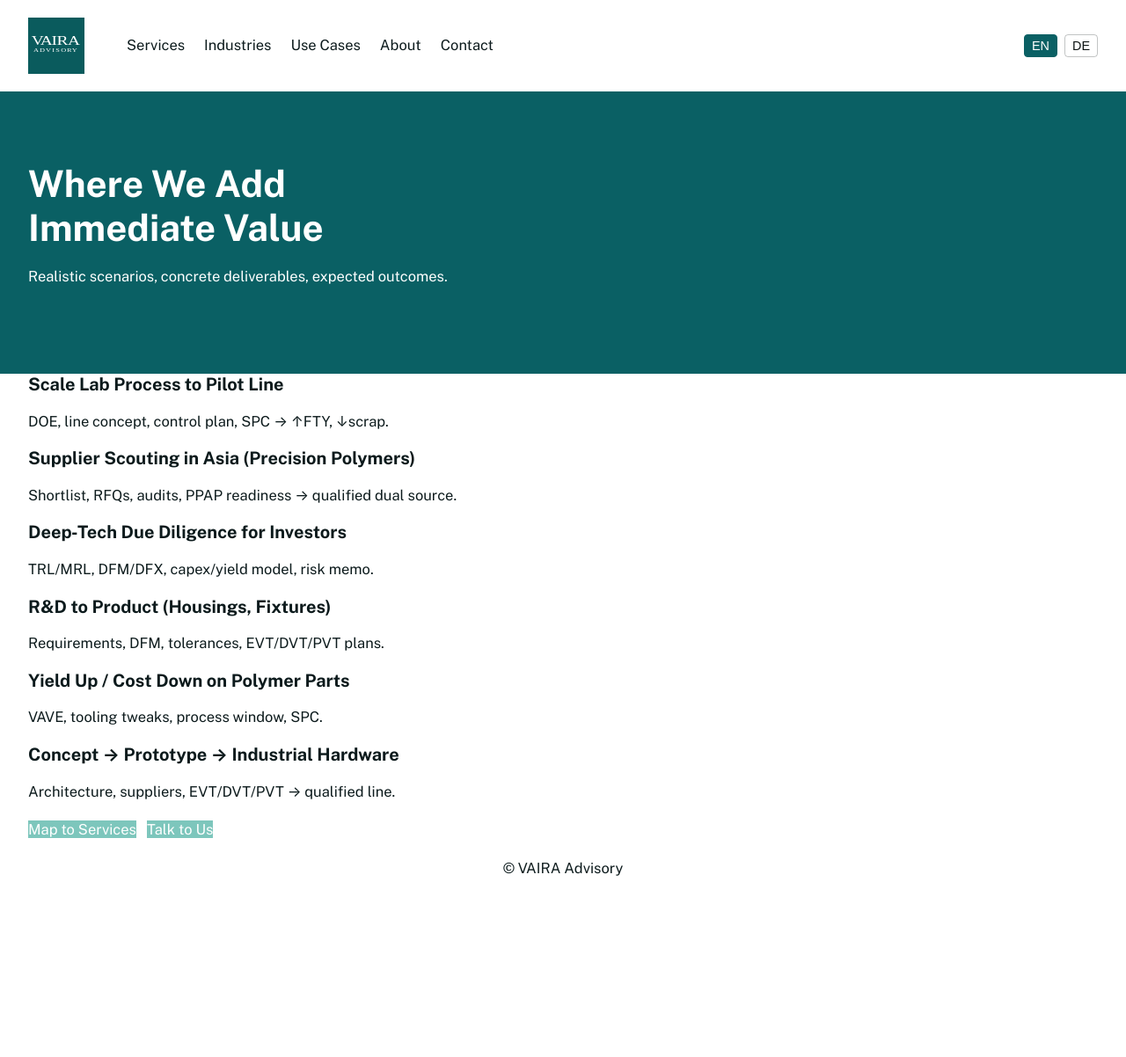
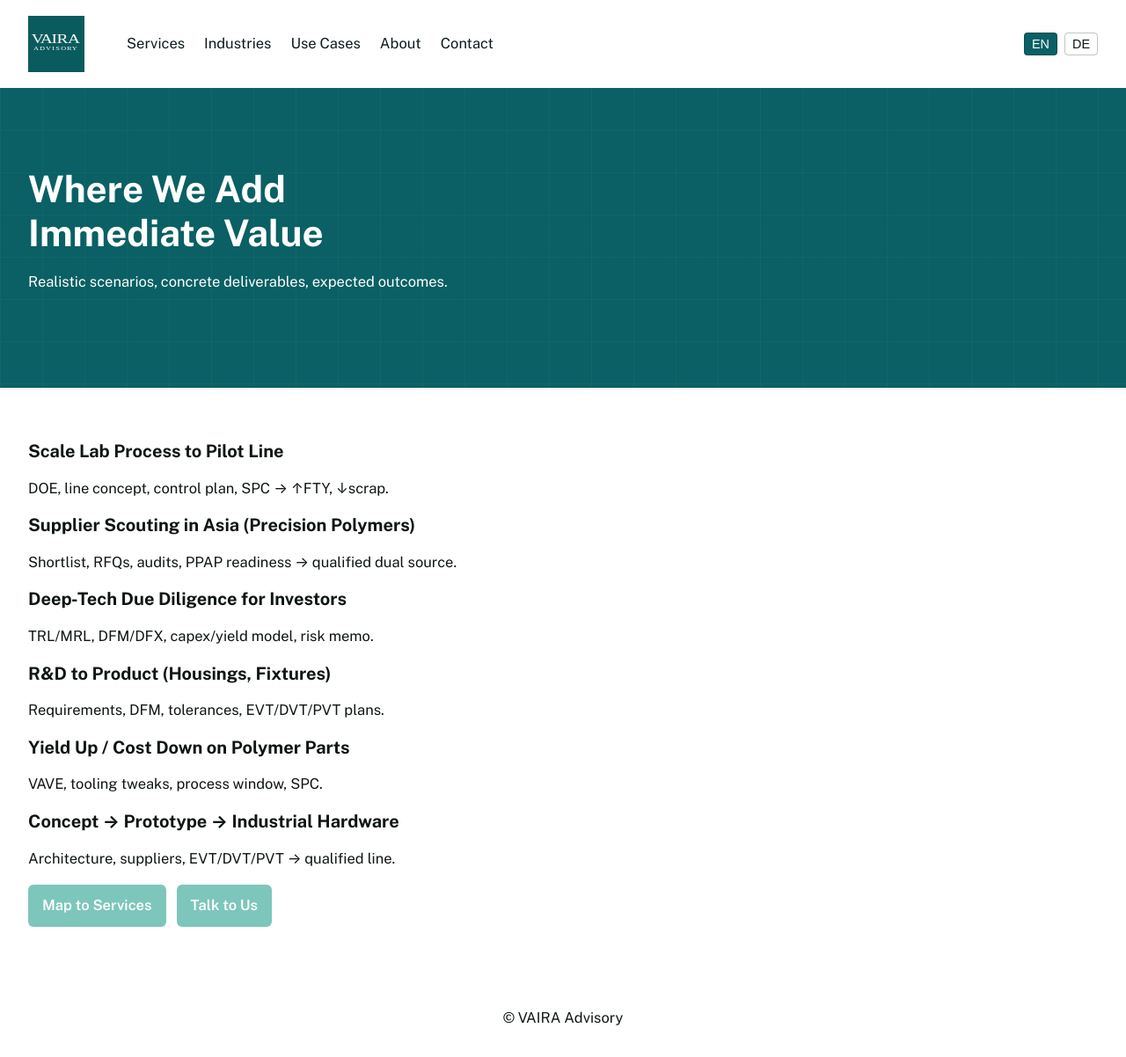
Before and after one commit to raphaelheeb/vaira-advisory, a Jekyll site: the page built from use-cases/index.html, in a window 1280 px wide. Shown: the whole page at 88% size. Built offline with Jekyll 4.4.1, drawn with Linux system fonts in a browser that asks for light colours; before the commit the page ends 1018 px from its top, so only the background shows below that.

Commit message:
Update styles.css

```diff
--- a/assets/css/styles.css
+++ b/assets/css/styles.css
@@ -1,40 +1,40 @@
 /* =========================================================
-   VAIRA Advisory – Cleaned + Unified Stylesheet
+   VAIRA Advisory – Cleaned + Stable Stylesheet (FINAL)
    ========================================================= */
 
 /* -------------------------
    DESIGN TOKENS
    ------------------------- */
 :root {
-  /* Colors */
   --bg: #0e1514;
   --bg-soft: #0f2220;
   --ink: #0C1A1C;
   --muted: #6E7A82;
-  --line: rgba(184, 212, 208, 0.20);
-  --line-soft: rgba(184, 212, 208, 0.12);
+  --line: rgba(184,212,208,0.20);
+  --line-soft: rgba(184,212,208,0.12);
   --brand: #9ad1c9;
   --accent: #0A6064;
   --surface: #ffffff;
+  --ink-strong: #0e1514;
+  --line-strong: rgba(6,20,19,0.12);
+
   --card: #13201e;
-  --ink-strong: #0e1514;
-  --line-strong: rgba(6, 20, 19, 0.12);
-
-  /* Layout */
   --radius: 8px;
   --maxw: 1460px;
-  --page-pad: 32px;        /* UNIFIED LEFT/RIGHT PADDING */
 
-  /* Typography */
-  --font: 'Public Sans', ui-sans-serif, system-ui, -apple-system, Segoe UI, Roboto, Helvetica, Arial, 'Apple Color Emoji', 'Segoe UI Emoji';
+  /* Unified padding */
+  --page-pad: 32px;
 
-  /* Hero Layout Controls */
+  /* Fonts */
+  --font: 'Public Sans', ui-sans-serif, system-ui, -apple-system;
+
+  /* Hero Controls */
   --hero-wrapper-maxw: 1500px;
   --hero-col-left: 1.1fr;
   --hero-col-right: 1.4fr;
   --hero-gap: 32px;
-  --hero-pad-top: 80px;
-  --hero-pad-bottom: 80px;
+  --hero-pad-top: 90px;
+  --hero-pad-bottom: 90px;
   --hero-visual-max: 520px;
 }
 
@@ -42,22 +42,22 @@
    RESET / BASE
    ------------------------- */
 * { box-sizing: border-box; }
-html, body { margin: 0; padding: 0; }
 
 html, body {
-  background: #ffffff !important;     /* Prevent dark bleed anywhere */
+  margin: 0; padding: 0;
+  background: #ffffff !important;
 }
 
 body {
   font-family: var(--font);
   font-size: 16.5px;
+  color: var(--ink);
   line-height: 1.65;
-  color: var(--ink);
   -webkit-font-smoothing: antialiased;
-  -moz-osx-font-smoothing: grayscale;
 }
 
 img, svg { max-width: 100%; display: block; }
+
 a { color: var(--ink); text-decoration: none; }
 a:hover { color: var(--brand); }
 
@@ -68,7 +68,7 @@
 h3 { font-size: clamp(18px, 2.4vw, 20px); }
 
 /* -------------------------
-   WRAPPERS – Unified Layout
+   WRAPPERS – unified
    ------------------------- */
 .content-wrapper {
   max-width: var(--maxw);
@@ -92,12 +92,12 @@
 }
 
 /* -------------------------
-   HEADER / NAV — CLEAN + UNIFIED
+   HEADER
    ------------------------- */
-
 .site-header {
   background: #ffffff;
-  padding: 20px 0;
+  padding: 18px 0;
+  border-bottom: 0;
   color: var(--ink-strong);
 }
 
@@ -106,26 +106,28 @@
   margin: 0 auto;
   padding-left: var(--page-pad);
   padding-right: var(--page-pad);
+
   display: flex;
   align-items: center;
-  gap: 48px; /* Logo → Menu */
+  gap: 48px;
 }
 
+/* Logo */
 .site-header .site-logo img,
 .site-header .site-logo svg {
-  height: 64px;     /* adjust here */
+  height: 64px;       /* Adjust if desired */
   width: auto;
   display: block;
   margin: 0;
   padding: 0;
 }
 
-/* NAVIGATION */
+/* Navigation */
 .site-header nav {
   display: flex;
   align-items: center;
   justify-content: space-between;
-  flex: 1;               /* expands nav across header */
+  flex: 1;
 }
 
 .nav {
@@ -137,12 +139,7 @@
   padding: 0;
 }
 
-.nav a {
-  line-height: 1.2;
-  padding-top: 2px;
-}
-
-/* LANGUAGE SWITCHER */
+/* Language switcher */
 .language-switcher {
   display: flex;
   align-items: center;
@@ -158,19 +155,34 @@
   background: transparent;
   border: 1px solid rgba(14,21,20,0.25);
   color: #0e1514;
-  transition: background 140ms ease, color 140ms ease;
+  transition: background 130ms, color 130ms;
 }
 
 .lang-btn.active {
   background: #0A6064;
   color: #ffffff;
-  border-color: #0A6064;
 }
 
 .lang-btn:hover {
   background: #7dc6bc;
   color: #0A6064;
-  border-color: #7dc6bc;
+}
+
+/* Language visibility */
+[lang="de"] { display: none; }
+html.lang-de [lang="en"] { display: none !important; }
+html.lang-de [lang="de"] { display: inline !important; }
+
+html.lang-de blockquote[lang="de"],
+html.lang-de div[lang="de"],
+html.lang-de p[lang="de"],
+html.lang-de li[lang="de"],
+html.lang-de h1[lang="de"],
+html.lang-de h2[lang="de"],
+html.lang-de h3[lang="de"],
+html.lang-de section[lang="de"],
+html.lang-de article[lang="de"] {
+  display: block !important;
 }
 
 /* -------------------------
@@ -179,11 +191,11 @@
 .hero {
   background: var(--accent);
   padding: var(--hero-pad-top) 0 var(--hero-pad-bottom);
+  overflow: hidden;
   position: relative;
-  overflow: hidden;
 }
 
-/* 2-column hero layout */
+/* 2 columns */
 .hero .hero-grid {
   display: grid;
   grid-template-columns: minmax(0, 1fr) minmax(0, 1.4fr);
@@ -197,21 +209,173 @@
   align-self: center;
 }
 
-/* Text colors */
 .hero-title,
 .hero-sub {
   color: #ffffff;
 }
 
+/* CTA */
 .hero-ctas .cta-btn {
+  background: #7dc6bc;
+  color: #ffffff;
   margin-right: 8px;
-  background: #7dc6bc;
-  color: #fff;
+}
+.hero-ctas .cta-btn:hover {
+  background: #ffffff;
+  color: var(--accent);
 }
 
-.hero .wrapper--wide {
-  max-width: var(--hero-wrapper-maxw);
-  margin: 0 auto;
-  padding-left: var(--page-pad);
-  padding-right: var(--page-pad);
+/* Right hero visual */
+.hero .hero-right {
+  display: flex;
+  justify-content: flex-end;
+  align-items: center;
 }
+
+.cad-contour {
+  width: 100%;
+  max-width: var(--hero-visual-max);
+  height: auto;
+  opacity: 0.9;
+}
+
+/* Grid overlay */
+.hero::before {
+  content: "";
+  position: absolute;
+  inset: 0;
+  z-index: 0;
+  pointer-events: none;
+  background-image:
+    linear-gradient(to right, rgba(184,212,208,0.16) 1px, transparent 1px),
+    linear-gradient(to bottom, rgba(184,212,208,0.16) 1px, transparent 1px);
+  background-size: 48px 48px;
+  opacity: .30;
+}
+
+/* Mobile hero */
+@media (max-width: 860px) {
+  .hero { padding: 56px 0 40px; }
+  .hero .hero-grid { grid-template-columns: 1fr; }
+  .hero .hero-right { margin-top: 12px; }
+}
+
+/* -------------------------
+   SECTIONS
+   ------------------------- */
+.section {
+  background: #ffffff;
+  padding: 60px 0;
+  color: var(--bg);
+}
+
+.section h2 {
+  margin-bottom: 22px;
+}
+
+/* -------------------------
+   CARDS
+   ------------------------- */
+#what-we-do .card-grid {
+  display: grid;
+  grid-template-columns: repeat(3, 1fr);
+  gap: 24px;
+}
+
+@media (max-width: 980px) {
+  #what-we-do .card-grid { grid-template-columns: repeat(2, 1fr); }
+}
+@media (max-width: 620px) {
+  #what-we-do .card-grid { grid-template-columns: 1fr; }
+}
+
+#what-we-do .card,
+#focus .card {
+  border-radius: 12px;
+  background: #ffffff;
+  border: 1px solid var(--line-strong);
+  padding: 18px 16px;
+  transition: all 160ms ease;
+  box-shadow:
+    0 1px 1px rgba(0,0,0,0.02),
+    0 8px 20px rgba(6,20,19,0.04);
+}
+
+#what-we-do .card:hover,
+#focus .card:hover {
+  transform: translateY(-6px);
+  box-shadow:
+    0 6px 18px rgba(6,20,19,0.10),
+    0 16px 30px rgba(6,20,19,0.06);
+}
+
+/* Focus section */
+section#focus .card-grid {
+  display: grid;
+  grid-template-columns: repeat(2, minmax(280px,1fr));
+  gap: 24px;
+}
+
+@media (max-width: 720px) {
+  section#focus .card-grid { grid-template-columns: 1fr; }
+}
+
+/* -------------------------
+   BUTTONS
+   ------------------------- */
+.cta-btn {
+  display: inline-block;
+  padding: 10px 16px;
+  border-radius: 6px;
+  background: var(--accent);
+  color: #fff;
+  font-weight: 600;
+  transition: background 160ms ease, transform 100ms ease;
+}
+.cta-btn:hover {
+  background: #7dc6bc;
+}
+.cta-btn:active {
+  transform: translateY(1px);
+}
+
+/* -------------------------
+   FOOTER
+   ------------------------- */
+.site-footer {
+  background: #ffffff;
+  padding: 14px 0;
+  text-align: center;
+  color: var(--ink-strong);
+}
+
+/* -------------------------
+   SKIP LINK
+   ------------------------- */
+.skip-link {
+  position: absolute;
+  left: -9999px;
+}
+.skip-link:focus {
+  position: fixed;
+  left: 16px;
+  top: 12px;
+  background: #fff;
+  padding: 8px 12px;
+  border-radius: 6px;
+}
+
+/* -------------------------
+   PRINT
+   ------------------------- */
+@media print {
+  .site-header, .site-footer { display: none; }
+  a { color: black !important; }
+}
+
+/* -------------------------
+   REDUCED MOTION
+   ------------------------- */
+@media (prefers-reduced-motion: reduce) {
+  * { animation: none !important; transition: none !important; }
+}
```
